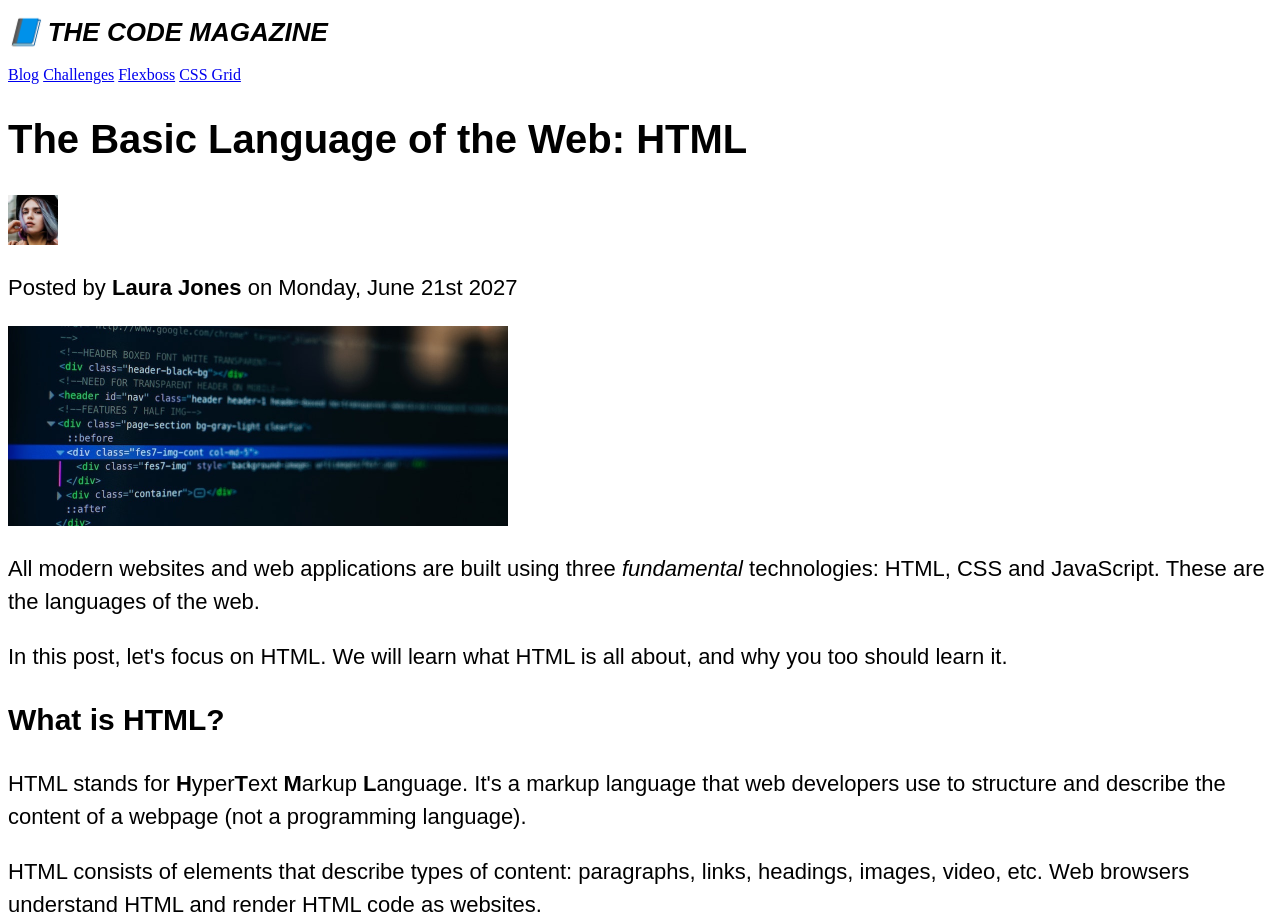
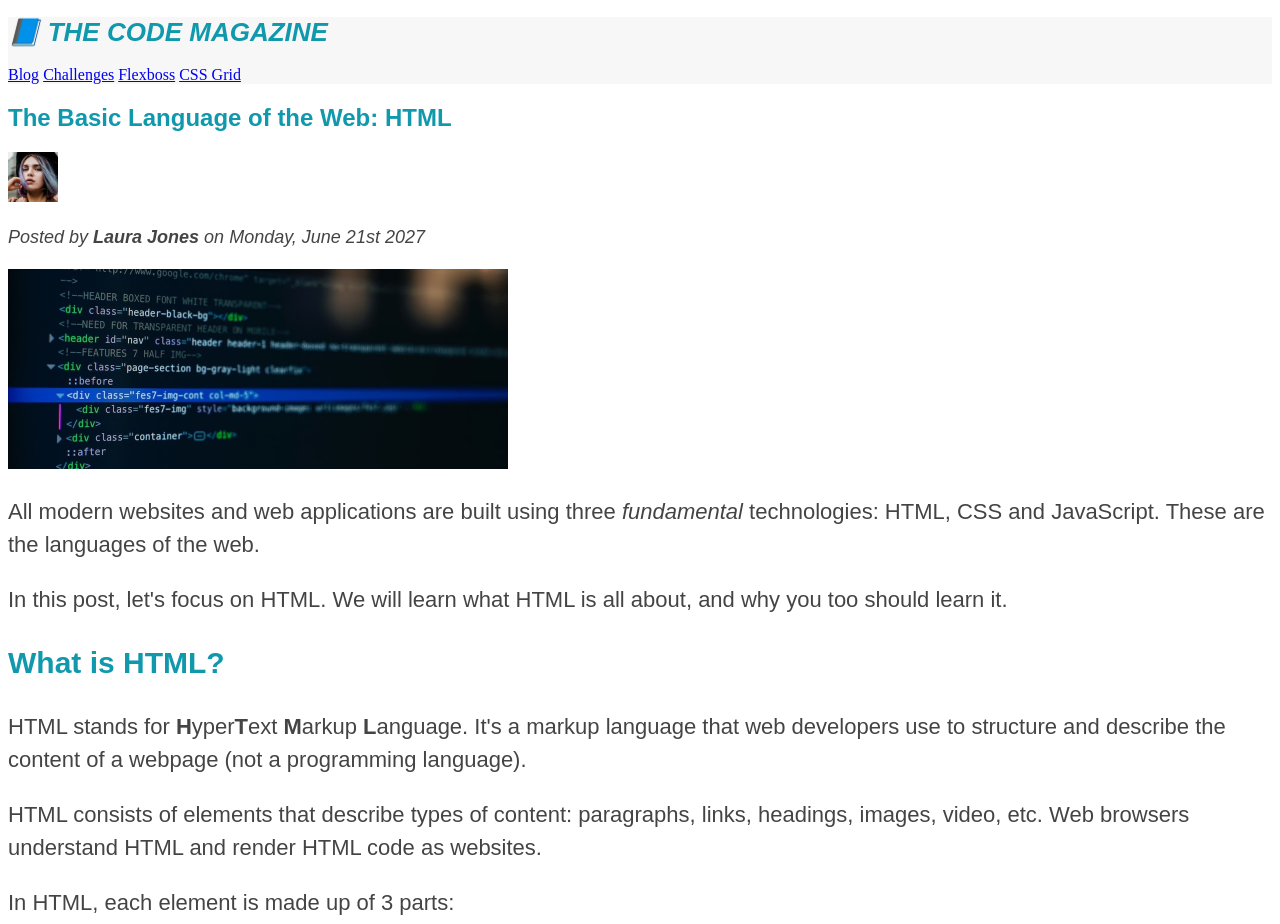
Before and after one commit to gmontano79/udemy-training, a plain HTML site: page index.html in a window 1280 px wide. Shown: the top 924 px of the page. Drawn offline with Linux system fonts and the light colour scheme.

Commit message:
added use of CSS colors

```diff
--- a/index.html
+++ b/index.html
@@ -16,7 +16,7 @@
     <h6>The Basic Language of the Web: HTML</h6>
     -->
 
-    <header>
+    <header class="main-header">
       <h1>📘 The Code Magazine</h1>
 
       <nav>
--- a/style.css
+++ b/style.css
@@ -5,16 +5,21 @@ h4,
 p,
 li {
   font-family: sans-serif;
+  color: #444;
+}
+
+h1,
+h2,
+h3 {
+  color: #1098ad;
 }
 
 h1 {
   font-size: 26px;
-
   text-transform: uppercase;
   font-style: italic;
 }
-
-h2 {
+color h2 {
   font-size: 40px;
 }
 
@@ -39,8 +44,8 @@ li {
 }
 
 /* footer p {
-  font-size: 16px; */
-}
+  font-size: 16px; }
+  */
 
 /*
 header p {
@@ -54,12 +59,24 @@ header p {
 }
 
 #copyright {
-  font-size:16px ;
+  font-size: 16px;
 }
-.related-author{
+.related-author {
   font-size: 18px;
   font-weight: bold;
 }
 .related {
   list-style: none;
 }
+.main-header {
+  background-color: #f7f7f7;
+}
+aside {
+  background-color: #f7f7f7;
+  border-top: 5px solid #1098ad;
+  border-bottom: 5px solid #1098ad;
+}
+
+/* body {
+  background-color: rgb(92, 92, 92);
+} */
```
